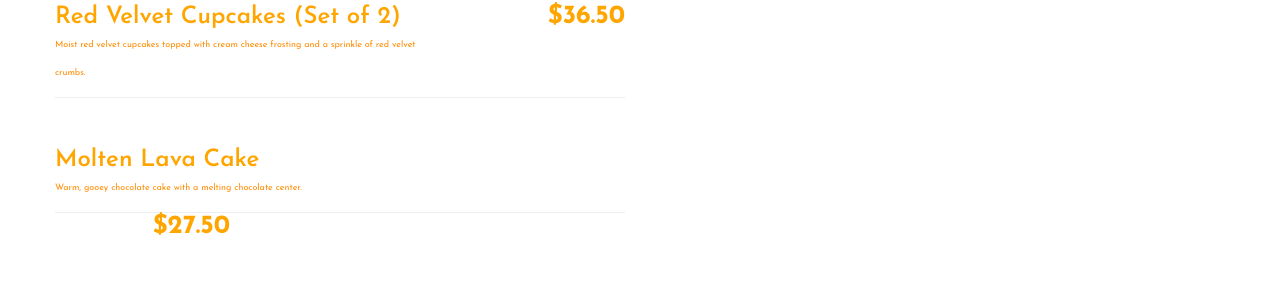
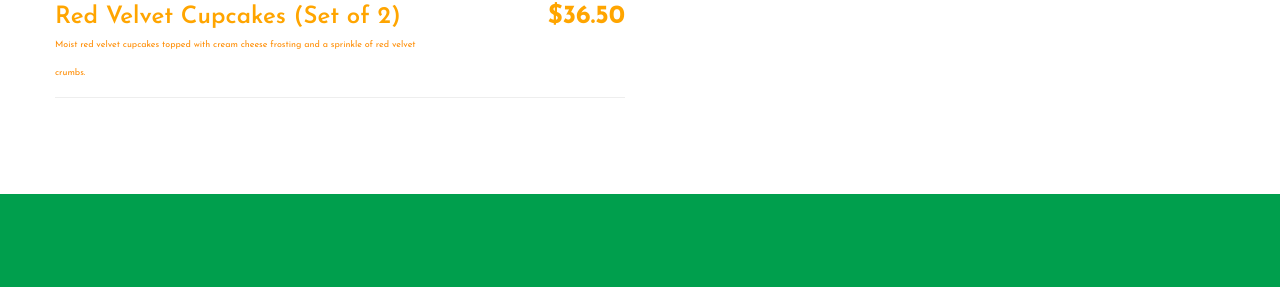
Before and after one commit to othmansalaheddine/projectweb, a plain HTML site: page menu.html in a window 1280 px wide. Shown: the part 2808-3095 px from the top of the page. Drawn offline with Linux system fonts and the light colour scheme.

Commit message:
menu modified

```diff
--- a/menu.html
+++ b/menu.html
@@ -320,18 +320,7 @@
                             </div>
                         </div>
                     </div>
-                    <div class="menu-sec mt-sm-5 mt-4">
-                        <div class="row border-dot no-gutters">
-                            <div class="col-8 menu-item-name-home">
-                                <h5>Molten Lava Cake </h5>
-                                <p style="color: darkorange;" class="white-text"> Warm, gooey chocolate cake with a melting chocolate center.</p>
-                            </div>
 
-                            </div>
-                            <div class="col-4 menu-item-price-home text-right">
-                                <h5>$27.50</h5>
-                            </div>
-                        </div>
 
                 </div>
                 <div class="col-lg-6 recipe-right pl-5">
```
